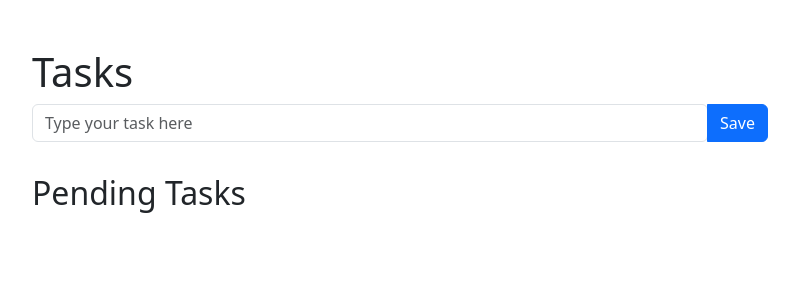
After one commit to ruandiego23/django-mininal-crud, a Django app: template webdev/tasks/templates/tasks/home.html in a window 1280 px wide. The commit adds this page. Shown: the top 300 px of the page, without its empty margins (240-1039 px from the left). Run offline with Django 5.2, Linux system fonts and the light colour scheme; the template is opened without the code that fills it: values that come from a table or form of the project are taken from there, others are empty; some libraries are stand-ins or nearby versions.

Commit message:
A list of pending tasks has been implemented
Closes #3

```diff
--- /dev/null
+++ b/webdev/tasks/forms.py
@@ -0,0 +1,8 @@
+from django import forms
+from webdev.tasks.models import Task
+
+
+class TaskNewForm(forms.ModelForm):
+    class Meta:
+        model = Task
+        fields = 'name',
--- a/webdev/tasks/models.py
+++ b/webdev/tasks/models.py
@@ -1,3 +1,10 @@
-# from django.db import models
+from django.db import models
+
 
 # Create your models here.
+class Task(models.Model):
+    name = models.CharField(max_length=256)
+    done = models.BooleanField(default=False)
+
+    def __str__(self):
+        return self.name
--- a/webdev/tasks/templates/tasks/base.html
+++ b/webdev/tasks/templates/tasks/base.html
@@ -10,11 +10,8 @@
     <title>Tasks</title>
 </head>
 <body>
-<div class="container mt-sm-5">
-    <div class="row">
-        <div class="col-sm-8 offset-sm-2">
-            <h1>Tasks</h1>
-        </div>
-    </div>
-</div>
+{% block body %}
+
+{% endblock %}
+
 </body>
--- /dev/null
+++ b/webdev/tasks/templates/tasks/home.html
@@ -0,0 +1,45 @@
+{% extends 'tasks/base.html' %}
+{% load static %}
+
+
+{% block body %}
+
+    <div class="container mt-sm-5">
+        <div class="row">
+            <div class="col-sm-8 offset-sm-2">
+                <form action="{% url 'tasks:home' %}" method="POST">
+                    {% csrf_token %}
+                    <h1>Tasks</h1>
+                    <div class="input-group has-validation mb-sm-3">
+                        <input type="text" class="form-control" placeholder="Type your task here" name="name"
+                               aria-label="task" aria-describedby="button-addon2">
+                        <button class="btn btn-primary" type="submit" id="button-addon2">Save</button>
+                    </div>
+                    <div class="form-text" id="basic-addon4">{{ form.name.errors }}</div>
+                </form>
+            </div>
+        </div>
+    </div>
+
+    <div class="container mt-sm-3">
+        <div class="row">
+            <div class="col-sm-8 offset-sm-2">
+                <h2>Pending Tasks</h2>
+                {% for task in pending_tasks %}
+                    <form>
+                        <div class="input-group mb-sm-1">
+                            <div class="input-group-text">
+                                <input  class="form-check-input mt-0" type="radio" value=""
+                                       aria-label="Radio button for following text input">
+                            </div>
+                            <input name="name" type="text" class="form-control" aria-label="Text input with radio button"
+                            value="{{ task.name }}">
+                        </div>
+                    </form>
+                {% endfor %}
+            </div>
+        </div>
+    </div>
+
+
+{% endblock %}
```
Also changed, not shown: webdev/tasks/tests/test_tasks_get.py (+24 -1 lines), webdev/tasks/tests/test_tasks_post.py (added, +32 -0 lines), webdev/tasks/views.py (+15 -1 lines), webdev/tasks/migrations/0001_initial.py (added).
